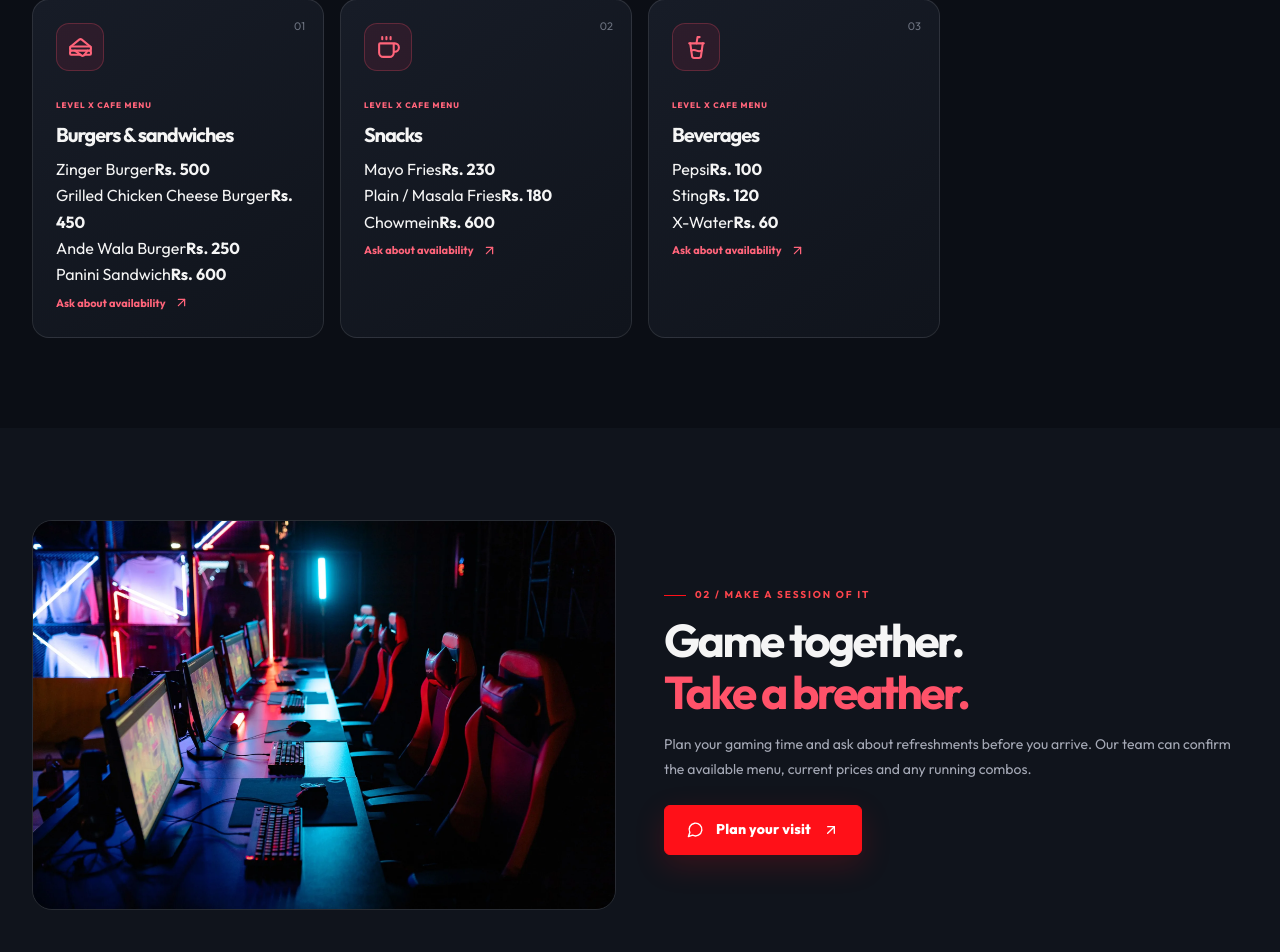
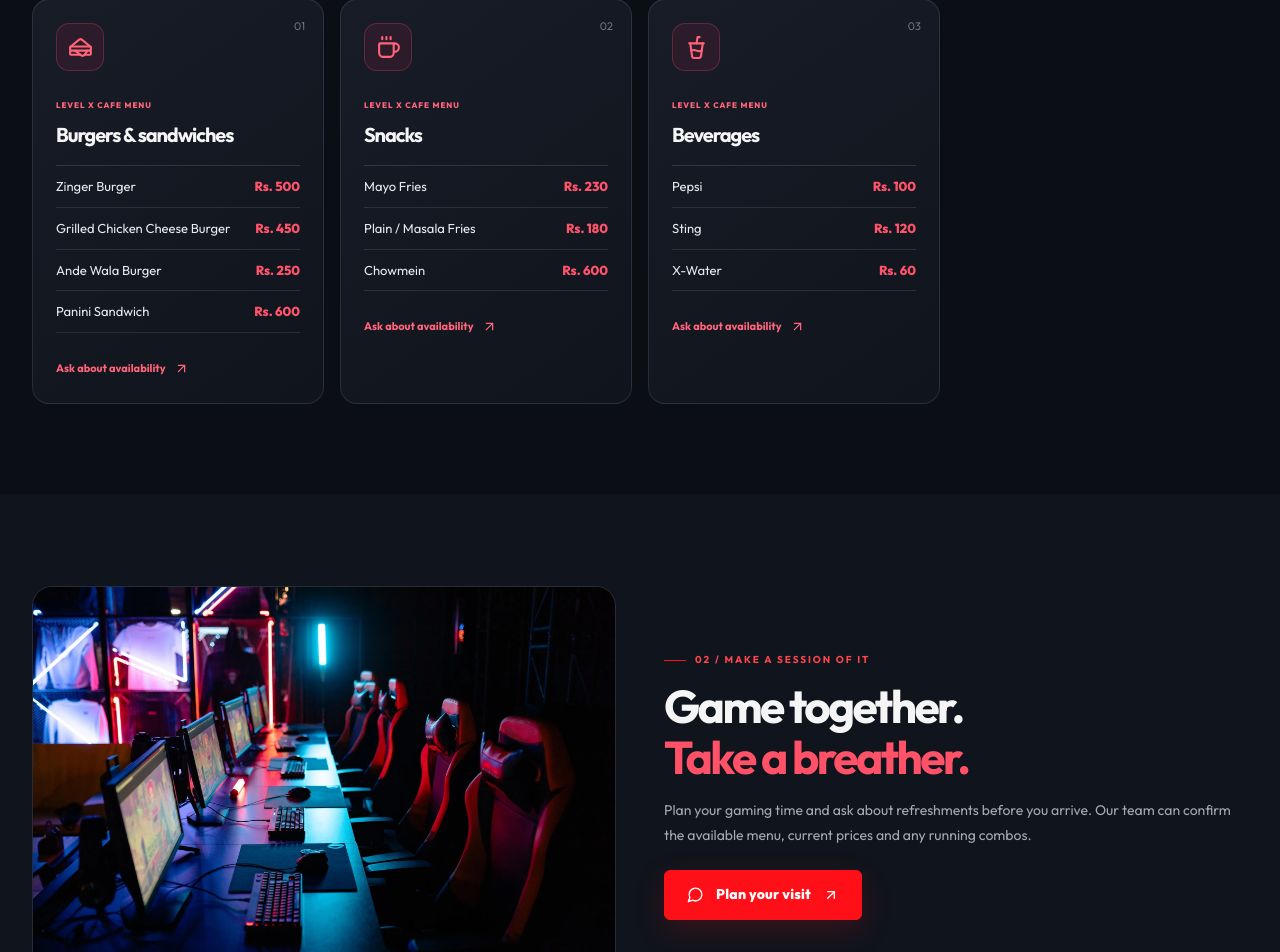
Before and after one commit to syedhussainabbaszaidi/levelxgamingarena, a Next.js app: page /food-drinks in a window 1280 px wide. Shown: the part 993-1945 px from the top of the page. Built offline with nearby package versions, Linux system fonts and the light colour scheme.

Commit message:
Style updated cafe menu price list

```diff
--- a/app/page-repair.css
+++ b/app/page-repair.css
@@ -1720,3 +1720,11 @@ main section{min-width:0}
   .page-hero.gta-hero{padding-top:104px!important}
   .activity-detail-hero-content{padding-top:108px!important}
 }
+
+
+/* Latest cafe menu price rows */
+.food-menu-items{display:grid;gap:0;margin:18px 0 20px;border-top:1px solid rgba(255,255,255,.12)}
+.food-menu-item{display:flex;align-items:flex-start;justify-content:space-between;gap:14px;padding:11px 0;border-bottom:1px solid rgba(255,255,255,.1);font-size:13px;line-height:1.45}
+.food-menu-item span{color:#e8eaf0}
+.food-menu-item strong{flex:0 0 auto;color:#ff536b;font-size:13px;font-weight:800;white-space:nowrap}
+.food-category-grid article{height:100%}
```
